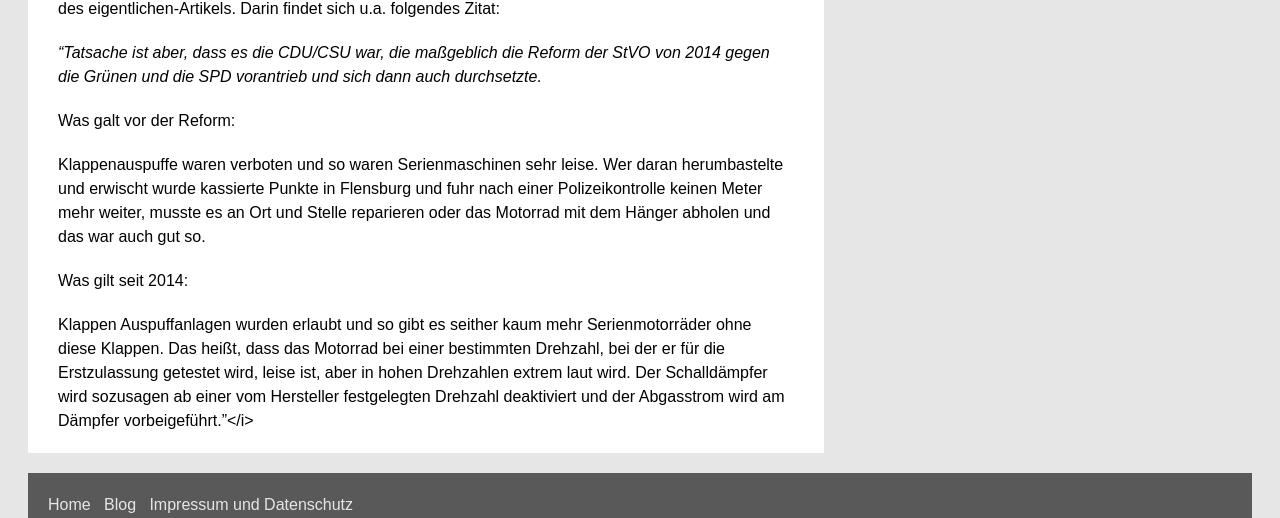
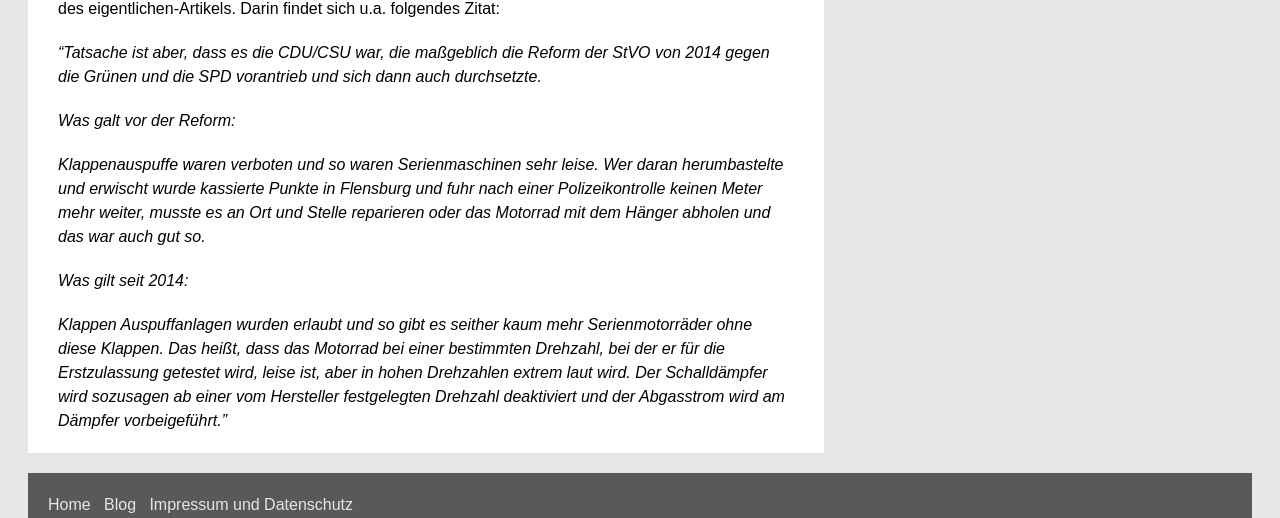
Before and after one commit to rettet-die-stille/rettet-die-stille.github.io, a Jekyll site: the page built from _posts/2020-06-04-Leserbrief-und-Zeitungsberichte-Teil-1.md, in a window 1280 px wide and 900 px high, scrolled down 3164 px. Shown: the part 291-809 px from the top of the window. Built offline with Jekyll 4.4.1, drawn with Linux system fonts in a browser that asks for light colours.

```diff
--- a/_posts/2020-06-04-Leserbrief-und-Zeitungsberichte-Teil-1.md
+++ b/_posts/2020-06-04-Leserbrief-und-Zeitungsberichte-Teil-1.md
@@ -72,10 +72,10 @@ PS: Spannend bei diesem Artikel sind auch die Ausführungen eines Online-Komment
 
 <i>"Tatsache ist aber, dass es die CDU/CSU war, die maßgeblich die Reform der StVO von 2014 gegen die Grünen und die SPD vorantrieb und sich dann auch durchsetzte.
 
-Was galt vor der Reform:
+<i>Was galt vor der Reform:</i>
 
-Klappenauspuffe waren verboten und so waren Serienmaschinen sehr leise. Wer daran herumbastelte und erwischt wurde kassierte Punkte in Flensburg und fuhr nach einer Polizeikontrolle keinen Meter mehr weiter, musste es an Ort und Stelle reparieren oder das Motorrad mit dem Hänger abholen und das war auch gut so.
+<i>Klappenauspuffe waren verboten und so waren Serienmaschinen sehr leise. Wer daran herumbastelte und erwischt wurde kassierte Punkte in Flensburg und fuhr nach einer Polizeikontrolle keinen Meter mehr weiter, musste es an Ort und Stelle reparieren oder das Motorrad mit dem Hänger abholen und das war auch gut so.</i>
 
-Was gilt seit 2014:
+<i>Was gilt seit 2014:</i>
 
-Klappen Auspuffanlagen wurden erlaubt und so gibt es seither kaum mehr Serienmotorräder ohne diese Klappen. Das heißt, dass das Motorrad bei einer bestimmten Drehzahl, bei der er für die Erstzulassung getestet wird, leise ist, aber in hohen Drehzahlen extrem laut wird. Der Schalldämpfer wird sozusagen ab einer vom Hersteller festgelegten Drehzahl deaktiviert und der Abgasstrom wird am Dämpfer vorbeigeführt."</i>
+<i>Klappen Auspuffanlagen wurden erlaubt und so gibt es seither kaum mehr Serienmotorräder ohne diese Klappen. Das heißt, dass das Motorrad bei einer bestimmten Drehzahl, bei der er für die Erstzulassung getestet wird, leise ist, aber in hohen Drehzahlen extrem laut wird. Der Schalldämpfer wird sozusagen ab einer vom Hersteller festgelegten Drehzahl deaktiviert und der Abgasstrom wird am Dämpfer vorbeigeführt."</i>
```
